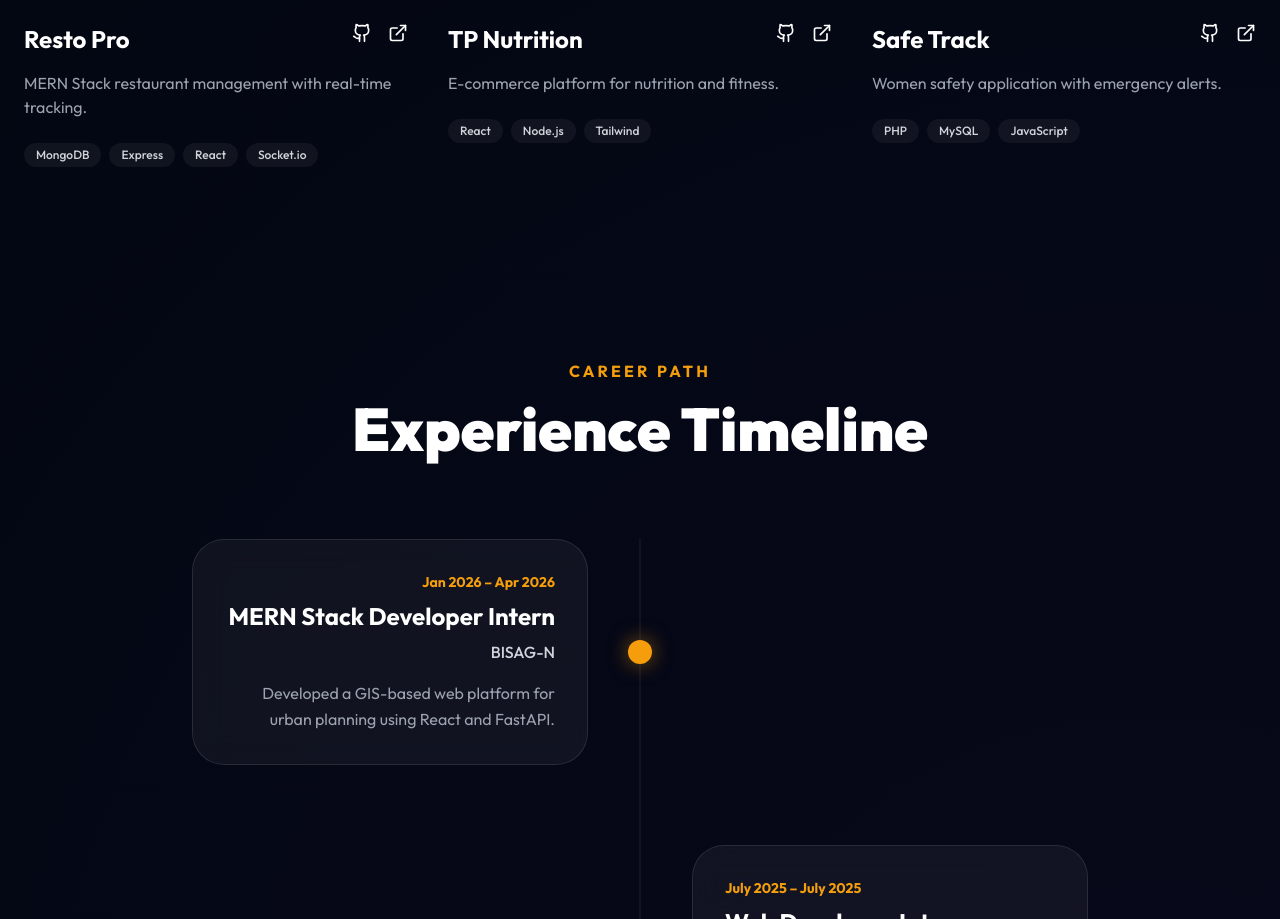
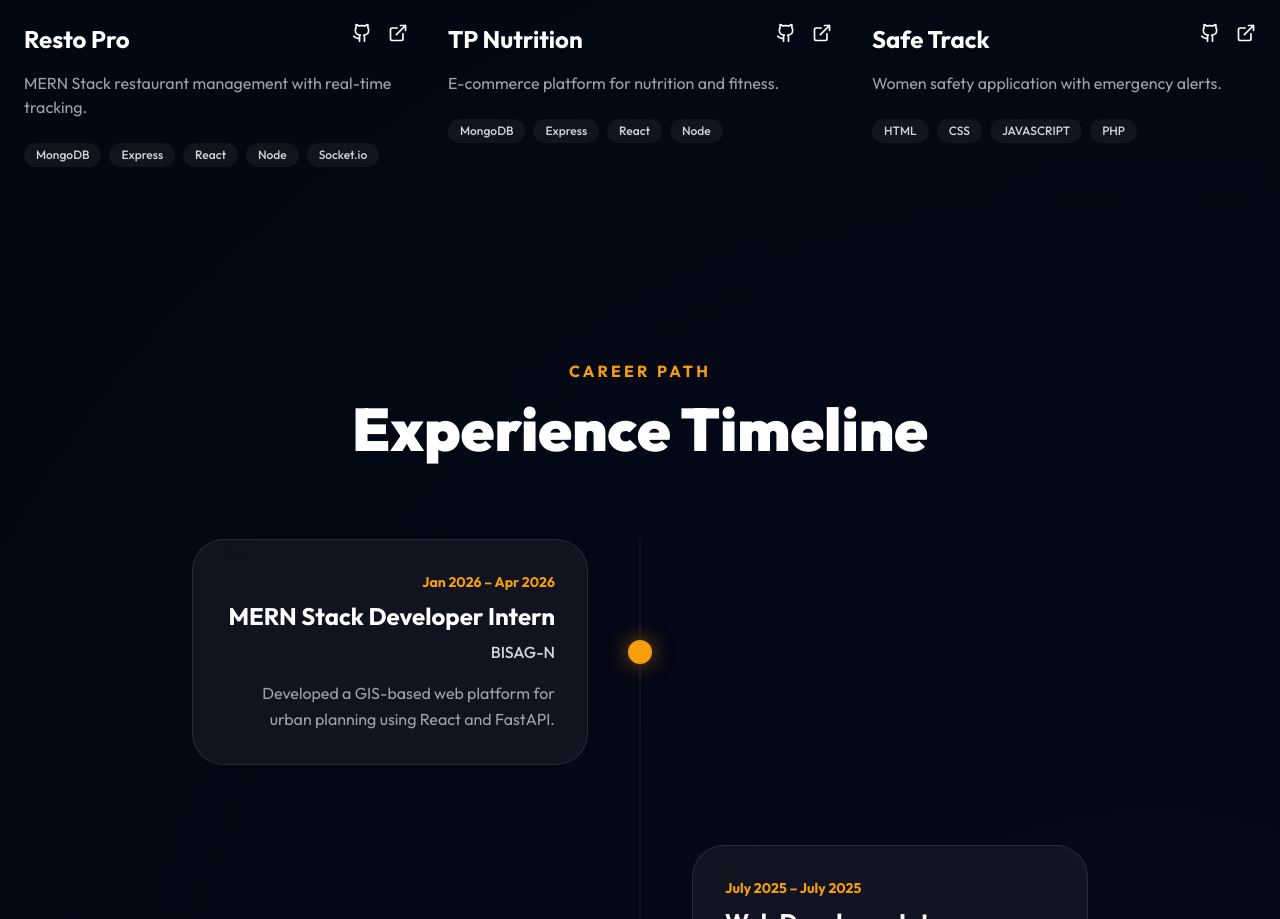
Before and after one commit to SahilKayasth-16/New_Portfolio_Frontend, a React (Vite) app: page / in a window 1280 px wide. Shown: the part 2771-3690 px from the top of the page. Built offline with nearby package versions, Linux system fonts and the light colour scheme.

Commit message:
Update project's tech stack

```diff
--- a/src/components/Projects.jsx
+++ b/src/components/Projects.jsx
@@ -7,7 +7,7 @@ const projects = [
     title: 'Resto Pro',
     image: '/Resto Pro Logo.png',
     desc: 'MERN Stack restaurant management with real-time tracking.',
-    tech: ['MongoDB', 'Express', 'React', 'Socket.io'],
+    tech: ['MongoDB', 'Express', 'React', 'Node', 'Socket.io'],
     github: 'https://github.com/SahilKayasth-16',
     live: 'https://restopro-frontend.vercel.app/'
   },
@@ -15,7 +15,7 @@ const projects = [
     title: 'TP Nutrition',
     image: '/TP Nutrition Logo.png',
     desc: 'E-commerce platform for nutrition and fitness.',
-    tech: ['React', 'Node.js', 'Tailwind'],
+    tech: ['MongoDB', 'Express', 'React', 'Node'],
     github: 'https://github.com/SahilKayasth-16',
     live: 'https://www.tpnutrition.in/'
   },
@@ -23,7 +23,7 @@ const projects = [
     title: 'Safe Track',
     image: '/Safe Track Logo.png',
     desc: 'Women safety application with emergency alerts.',
-    tech: ['PHP', 'MySQL', 'JavaScript'],
+    tech: ['HTML', 'CSS', 'JAVASCRIPT', 'PHP'],
     github: 'https://github.com/SahilKayasth-16/SafeTrack_website',
     live: 'https://github.com/SahilKayasth-16/SafeTrack_website'
   }
```
